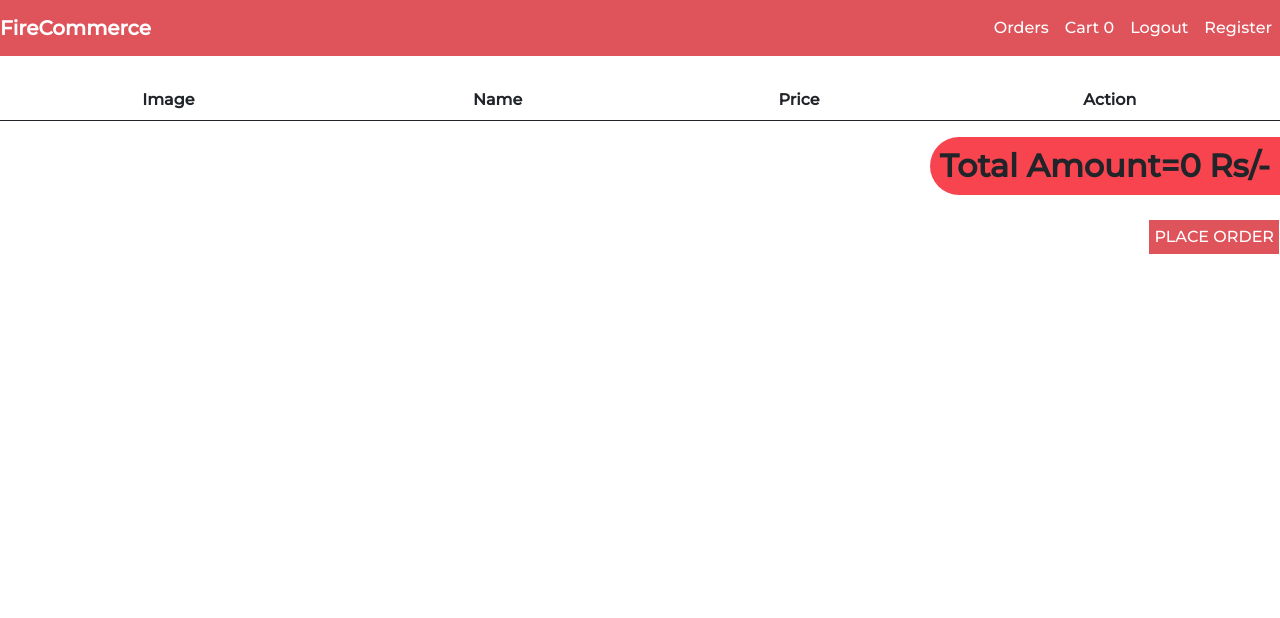
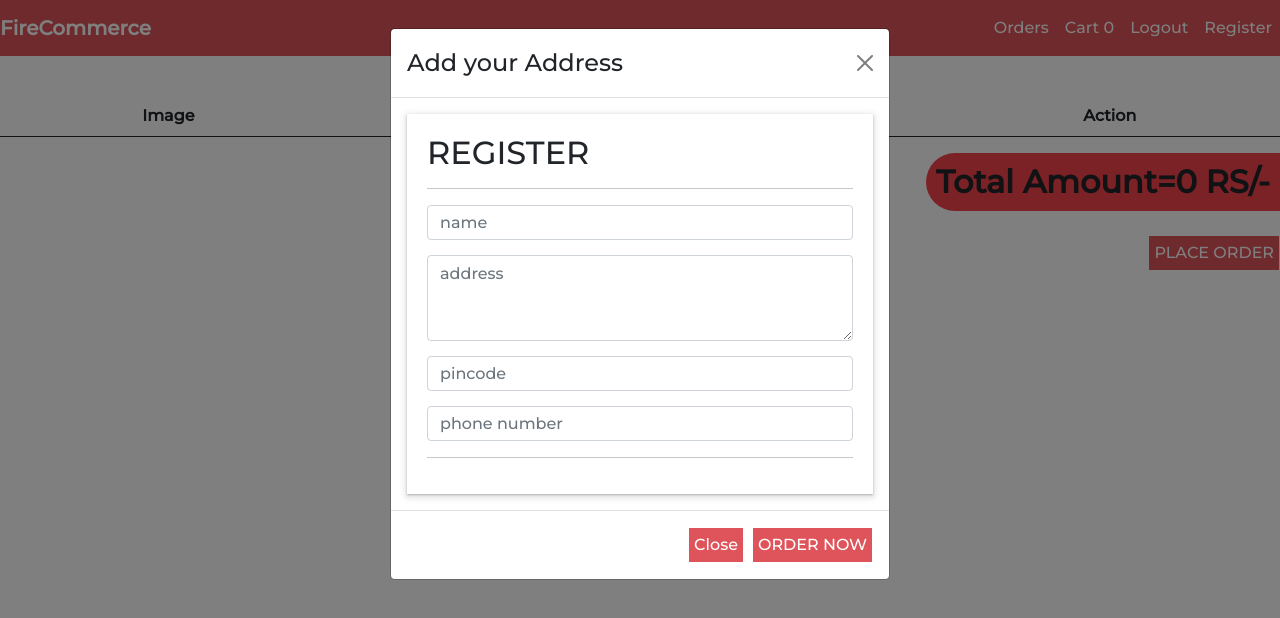
Before and after one commit to Rajeena-Rajesh/SAYONE-INTERN-PROJECT, a React (Create React App) app: page /Cart in a window 1280 px wide. Both pictures are taken after a click on the button "PLACE ORDER". Shown: the top 618 px of the page. Built offline with nearby package versions, Linux system fonts and the light colour scheme; the HTML template or start-up script is replaced by a standard one.

Commit message:
place order and orders page

```diff
--- a/package.json
+++ b/package.json
@@ -10,14 +10,17 @@
     "firebase": "^9.10.0",
     "formik": "^2.2.9",
     "react": "^18.2.0",
+    "react-bootstrap": "^2.5.0",
     "react-devtools": "^4.26.0",
     "react-dom": "^18.2.0",
     "react-icons": "^4.4.0",
     "react-redux": "^8.0.4",
     "react-router-dom": "^6.4.1",
     "react-scripts": "5.0.1",
+    "react-toastify": "^9.0.8",
     "redux": "^4.2.0",
     "redux-devtools-extension": "^2.13.9",
+    "toastify": "^2.0.1",
     "web-vitals": "^2.1.4",
     "yup": "^0.32.11"
   },
--- a/src/App.js
+++ b/src/App.js
@@ -3,7 +3,7 @@ import CartPage from "./Pages/CartPage";
 import HomePage from "./Pages/HomePage";
 import LoginPage from "./Pages/LoginPage";
 import ProductInfo from "./Pages/ProductInfo";
-import RegisterPage from "./Pages/Register";
+import RegisterPage from "./Pages/RegisterPage";
 import { Routes, BrowserRouter, Route } from "react-router-dom";
 import './stylesheets/layout.css'
 import './stylesheets/products.css'
@@ -17,7 +17,7 @@ function App() {
           <Route path="/" exact element={<HomePage />} />
           <Route path="/Cart" exact element={<CartPage />} />
           <Route path="/Login" exact element={<LoginPage />} />
-          <Route path="/Register" exact element={<RegisterPage />} />
+          <Route path="/RegisterPage" exact element={<RegisterPage />} />
           <Route path="/ProductInfo/:productid" exact element={<ProductInfo />} />
         </Routes>
       </BrowserRouter>
--- a/src/Components/Header.js
+++ b/src/Components/Header.js
@@ -48,12 +48,12 @@ function Header() {
               </Link>
             </li>
             <li className="nav-item">
-              <Link className="nav-link" to="/">
+              <Link className="nav-link" to="/Login">
                 Logout
               </Link>
             </li>
             <li className="nav-item">
-              <Link className="nav-link" to="/">
+              <Link className="nav-link" to="/RegisterPage">
         Register
               </Link>
             </li>
--- a/src/Pages/CartPage.js
+++ b/src/Pages/CartPage.js
@@ -1,34 +1,77 @@
-import React, { useEffect, useState } from 'react'
-import { FaTrash } from 'react-icons/fa';
-import { useDispatch, useSelector } from 'react-redux';
-import Layout from '../Components/Layout'
+import React, { useEffect, useState } from "react";
+import Layout from "../Components/Layout";
+import { useDispatch, useSelector } from "react-redux";
+import { FaTrash } from "react-icons/fa";
+import { Modal } from "react-bootstrap";
+import { addDoc, collection } from "firebase/firestore";
+import fireDB from "../fireConfig";
+import { toast } from "react-toastify";
 
 function CartPage() {
+  const { cartItems } = useSelector((state) => state.cartReducer);
+  const dispatch = useDispatch();
 
-  const {cartItems}=useSelector((state)=>state.cartReducer);
-  const dispatch=useDispatch()
+  const [totalAmount, setTotalAmount] = useState(0);
 
-  const[totalAmount,setTotalAmount]=useState(0);
+  const [show, setShow] = useState(false);
 
-useEffect(()=>{
-  let temp=0;
-cartItems.forEach((cartItem)=>{
-  temp=temp+cartItem.price;
-})
-  setTotalAmount(temp)
-},[cartItems])
+  const handleClose = () => setShow(false);
+  const handleShow = () => setShow(true);
 
+  const [name, setName] = useState("");
+  const [address, setAddress] = useState("");
+  const [pincode, setPincode] = useState("");
+  const [phoneNumber, setphoneNumber] = useState("");
+  const [loading, setLoading] = useState(false);
 
-useEffect(()=>{
-  localStorage.setItem("cartItems",JSON.stringify(cartItems))
-},[cartItems])
+  useEffect(() => {
+    let temp = 0;
+    cartItems.forEach((cartItem) => {
+      temp = temp + cartItem.price;
+    });
+    setTotalAmount(temp);
+  }, [cartItems]);
 
-  const deleteFromCart=(product)=>{
-    dispatch({type:"DELETE_FROM_CART",payload:product})
+  useEffect(() => {
+    localStorage.setItem("cartItems", JSON.stringify(cartItems));
+  }, [cartItems]);
+
+  const deleteFromCart = (product) => {
+    dispatch({ type: "DELETE_FROM_CART", payload: product });
+  };
+
+  const placeorder = async () => {
+    const addressInfo = {
+      name,
+      address,
+      pincode,
+      phoneNumber,
+    };
+    console.log(addressInfo);
+
+    const orderInfo = {
+      cartItems,
+      addressInfo,
+      email: JSON.parse(localStorage.getItem("currentUser")).user.email,
+      userid: JSON.parse(localStorage.getItem("currentUser")).user.uid,
+    };
+
+    try {
+      setLoading(true);
+      const result = await addDoc(collection(fireDB, "orders"), orderInfo);
+      setLoading(false);
+      toast.success("order placed successfully");
+      handleClose();
+    } catch (error) {
+      toast.error("Order failed");
+      console.log("order failed");
+      setLoading(false);
     }
+  };
+
   return (
-    <Layout>
-     <table className='table' mt-3>
+    <Layout loading={loading}>
+      <table className="table mt-3">
         <thead>
           <tr>
             <th>Image</th>
@@ -36,40 +79,92 @@ useEffect(()=>{
             <th>Price</th>
             <th>Action</th>
           </tr>
+        </thead>
 
-      </thead>
         <tbody>
- {
-  cartItems.map((item)=>{
+          {cartItems.map((item) => {
             return (
               <tr>
                 <td>
-    <img src={item.imageURL} alt="image" height="80 px" width="80px" />
+                  <img
+                    src={item.imageURL}
+                    alt="image"
+                    height="80px"
+                    width="80px"
+                  />
                 </td>
+                <td>{item.name}</td>
+                <td>{item.price}</td>
                 <td>
-      {item.name}
-    </td>
-    <td>
-      {item.price}
-    </td>
-    <td>
-      <FaTrash onClick={()=>{deleteFromCart(item)}}/>
+                  <FaTrash
+                    onClick={() => {
+                      deleteFromCart(item);
+                    }}
+                  />
                 </td>
               </tr>
-  )
-  })
- }
+            );
+          })}
         </tbody>
       </table>
 
       <div className="d-flex justify-content-end">
-      <h2 className='total-amount'>Total Amount={totalAmount} Rs/-</h2>
+        <h2 className="total-amount">Total Amount={totalAmount} RS/-</h2>
       </div>
+
       <div className="d-flex justify-content-end mt-3">
-      <button>PLACE ORDER</button>
+        <button onClick={handleShow}>PLACE ORDER</button>
       </div>
+      <Modal show={show} onHide={handleClose} animation={false}>
+        <Modal.Header closeButton>
+          <Modal.Title>Add your Address</Modal.Title>
+        </Modal.Header>
+        <Modal.Body>
+          <div className="register-form">
+            <h2>REGISTER</h2>
+            <hr />
+
+            <input
+              type="text"
+              value={name}
+              placeholder="name"
+              className="form-control"
+              onChange={(e) => setName(e.target.value)}
+            />
+            <textarea
+              type="text"
+              rows={3}
+              value={address}
+              placeholder="address"
+              className="form-control"
+              onChange={(e) => setAddress(e.target.value)}
+            />
+            <input
+              type="number"
+              value={pincode}
+              placeholder="pincode"
+              className="form-control"
+              onChange={(e) => setPincode(e.target.value)}
+            />
+
+            <input
+              type="number"
+              value={phoneNumber}
+              placeholder="phone number"
+              className="form-control"
+              onChange={(e) => setphoneNumber(e.target.value)}
+            />
+
+            <hr />
+          </div>
+        </Modal.Body>
+        <Modal.Footer>
+          <button onClick={handleClose}>Close</button>
+          <button onClick={placeorder}>ORDER NOW</button>
+        </Modal.Footer>
+      </Modal>
     </Layout>
-  )
+  );
 }
 
-export default CartPage
+export default CartPage;
--- a/src/Pages/HomePage.js
+++ b/src/Pages/HomePage.js
@@ -4,7 +4,7 @@ import { collection, addDoc, getDocs } from "firebase/firestore";
 import fireDB from "../fireConfig";
 import { useNavigate } from "react-router-dom";
 import { useDispatch, useSelector } from "react-redux";
-import Loader from "../Components/Loader";
+//import Loader from "../Components/Loader";
 //import { fireproducts } from "../firecommerce-products";
 function HomePage() {
   const [products, setProducts] = useState([]);
--- a/src/Pages/Register.js
+++ b/src/Pages/Register.js
@@ -30,7 +30,7 @@ const validationSchema = yup.object({
     .required("Password is required!"),
 });
 
-function RegisterPage() {
+function Register() {
   return (
     <div>
       <Formik
@@ -77,4 +77,4 @@ function RegisterPage() {
   );
 }
 
-export default RegisterPage;
+export default Register;
--- a/src/stylesheets/authentication.css
+++ b/src/stylesheets/authentication.css
@@ -0,0 +1,72 @@
+.form-conrol{
+    box-shadow: none;
+ }
+
+ .form-control:focus{
+     margin-top: 15px !important;
+     box-shadow: none !important;
+ }
+
+ input, textarea{
+  margin-top:15px !important;
+ }
+
+ .register-form{
+     padding:20px;
+     box-shadow: rgba(60, 64, 67, 0.3) 0px 1px 2px 0px, rgba(60, 64, 67, 0.15) 0px 2px 6px 2px;
+     background-color: white;
+     z-index:999 !important;
+ }
+
+ .register-parent{
+ height:100vh;
+ background-color: aliceblue;
+
+ }
+
+ .register-parent .row{
+     height:100vh;
+     align-items: center;
+     z-index:999 !important;
+ }
+ .register-top{
+     height:50%;
+     position: absolute;
+     left:0;
+     right:0;
+     top:0;
+     background-color: darkcyan;
+      z-index:0 !important;
+ }
+
+ .z1{
+     z-index:1 !important;
+ }
+
+ .login-form{
+     padding:20px;
+     box-shadow: rgba(60, 64, 67, 0.3) 0px 1px 2px 0px, rgba(60, 64, 67, 0.15) 0px 2px 6px 2px;
+     background-color: white;
+     z-index:999 !important;
+ }
+
+ .login-parent{
+ height:100vh;
+ background-color: aliceblue;
+
+ }
+
+ .login-parent .row{
+     height:100vh;
+     align-items: center;
+     z-index:999 !important;
+ }
+ .login-bottom{
+     height:50%;
+     position: absolute;
+     left:0;
+     right:0;
+     bottom:0;
+     background-color: darkcyan;
+      z-index:0 !important;
+ }
```
Also changed, not shown: src/Pages/OrdersPage.js (added, +73 -0 lines), src/Pages/RegisterPage.js (+10 -56 lines), 1 other file (tests, documents, lock files or other folders). Lines whose indentation alone changed are shown as unchanged.
